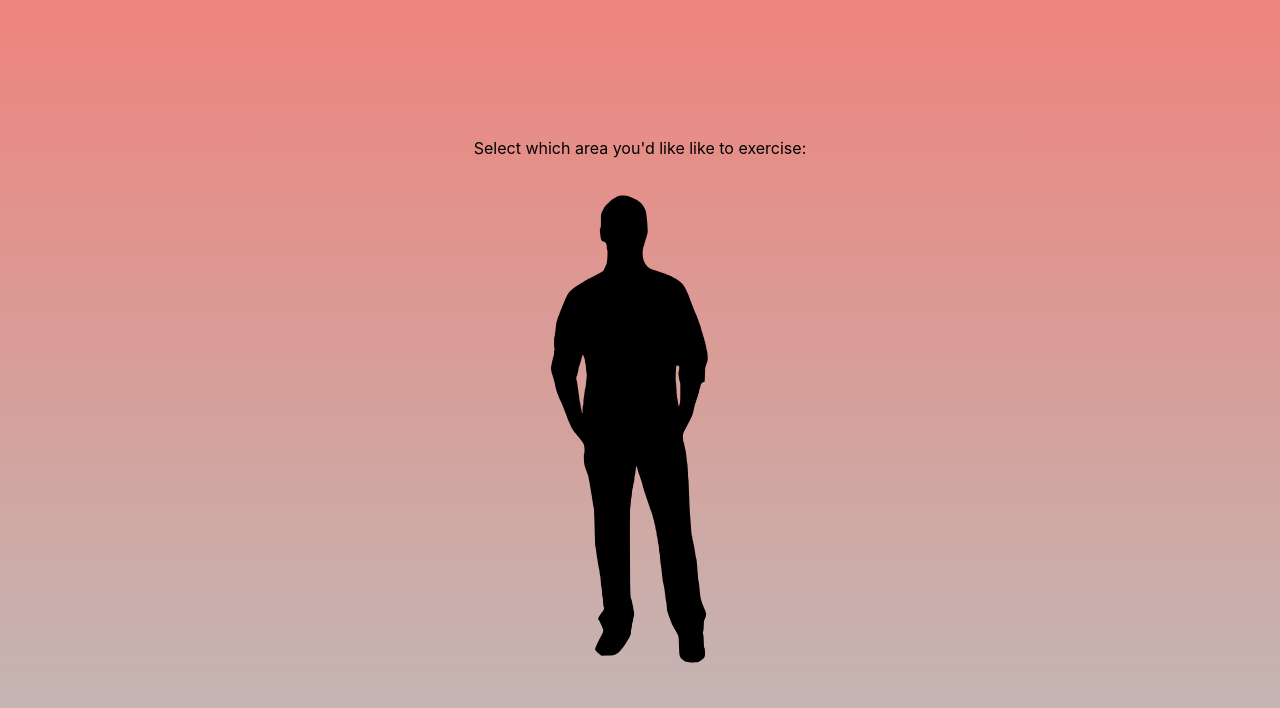
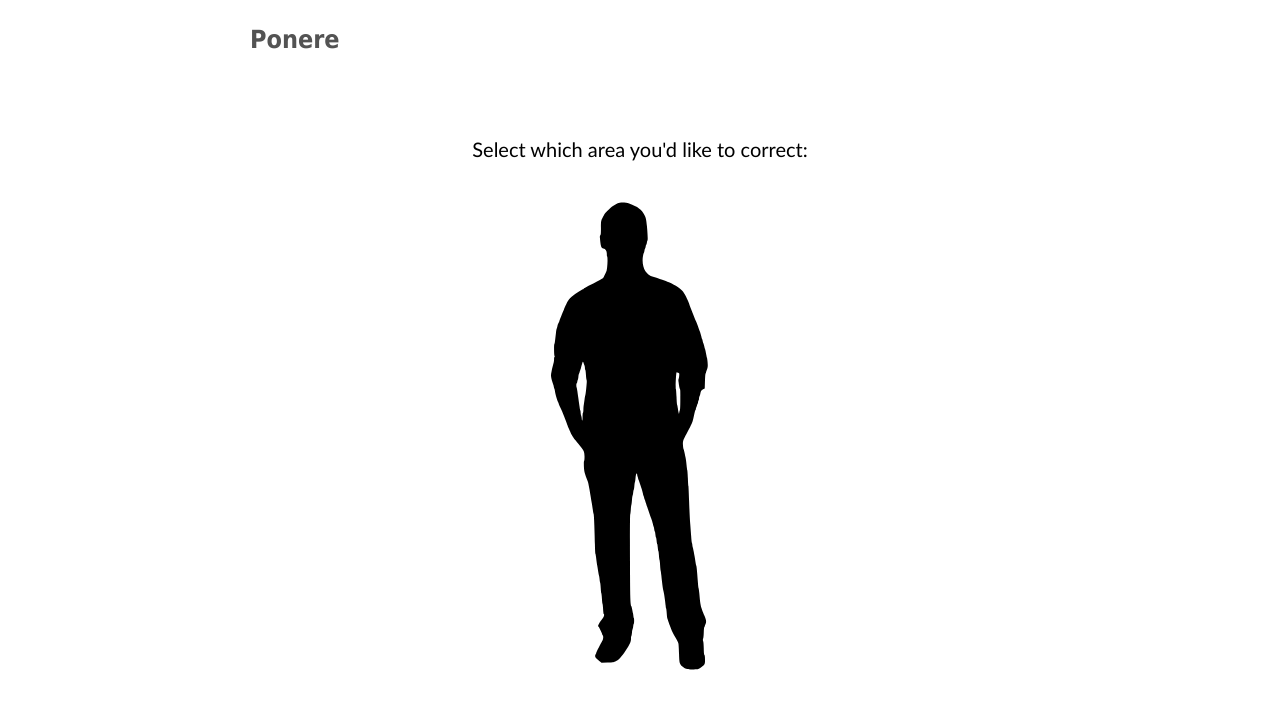
Before and after one commit to djwong23/Ponere, a React (Create React App) app: page / in a window 1280 px wide. Shown: the top 708 px of the page. Built offline with nearby package versions, Linux system fonts and the light colour scheme.

Commit message:
made prettier

```diff
--- a/package.json
+++ b/package.json
@@ -34,5 +34,8 @@
       "last 1 firefox version",
       "last 1 safari version"
     ]
+  },
+  "devDependencies": {
+    "babel-eslint": "^10.1.0"
   }
 }
--- a/src/App.css
+++ b/src/App.css
@@ -1,49 +1,12 @@
-.App {
-  text-align: center;
-}
-
-.App-logo {
-  height: 40vmin;
-  pointer-events: none;
-}
-
-@media (prefers-reduced-motion: no-preference) {
-  .App-logo {
-    animation: App-logo-spin infinite 20s linear;
-  }
-}
-
-.App-header {
-  background-color: #282c34;
-  min-height: 100vh;
-  display: flex;
-  flex-direction: column;
-  align-items: center;
-  justify-content: center;
-  font-size: calc(10px + 2vmin);
-  color: white;
-}
-
-.App-link {
-  color: #61dafb;
-}
-
-@keyframes App-logo-spin {
-  from {
-    transform: rotate(0deg);
-  }
-  to {
-    transform: rotate(360deg);
-  }
-}
-
 .photo {
   height: 500px;
 }
 
-html, body, #root {
+html,
+body,
+#root {
   display: flex;
-  background: linear-gradient(#ee847d, #bebcba);
+  background: #fff;
   color: #000000;
   height: 100%;
   margin: 0%;
@@ -51,5 +14,15 @@ html, body, #root {
   background-attachment: fixed;
   align-items: center;
   justify-content: center;
+  font-family: "Trebuchet MS", Helvetica, sans-serif;
+}
 
+.banner {
+  font-family: Tahoma, Geneva, sans-serif;
+  font-weight: bold;
+  font-size: 25px;
+  color: rgb(83, 83, 83);
+  position: absolute;
+  top: 0;
+  left: 250px;
 }
--- a/src/App.js
+++ b/src/App.js
@@ -1,15 +1,20 @@
-import logo from './logo.svg';
-import './App.css';
-import man from './man.svg';
+import logo from "./logo.svg";
+import "./App.css";
+import man from "./man.svg";
 function App() {
-
   return (
-    <div style={{alignItems: "center"}}>
-      <p style={{textAlign: "center"}}>Select which area you'd like like to exercise:</p>
-      <img className = "photo" src={man}/>
+    <div>
+      <div className="banner">
+        <p style={{ textAlign: "center" }}>Ponere</p>
+      </div>
+      <div style={{ alignItems: "center" }}>
+        <p style={{ textAlign: "center", fontSize: "20px" }}>
+          Select which area you'd like to correct:
+        </p>
+        <img className="photo" src={man} />
+      </div>
     </div>
-  )
-
+  );
 }
 
 export default App;
```
